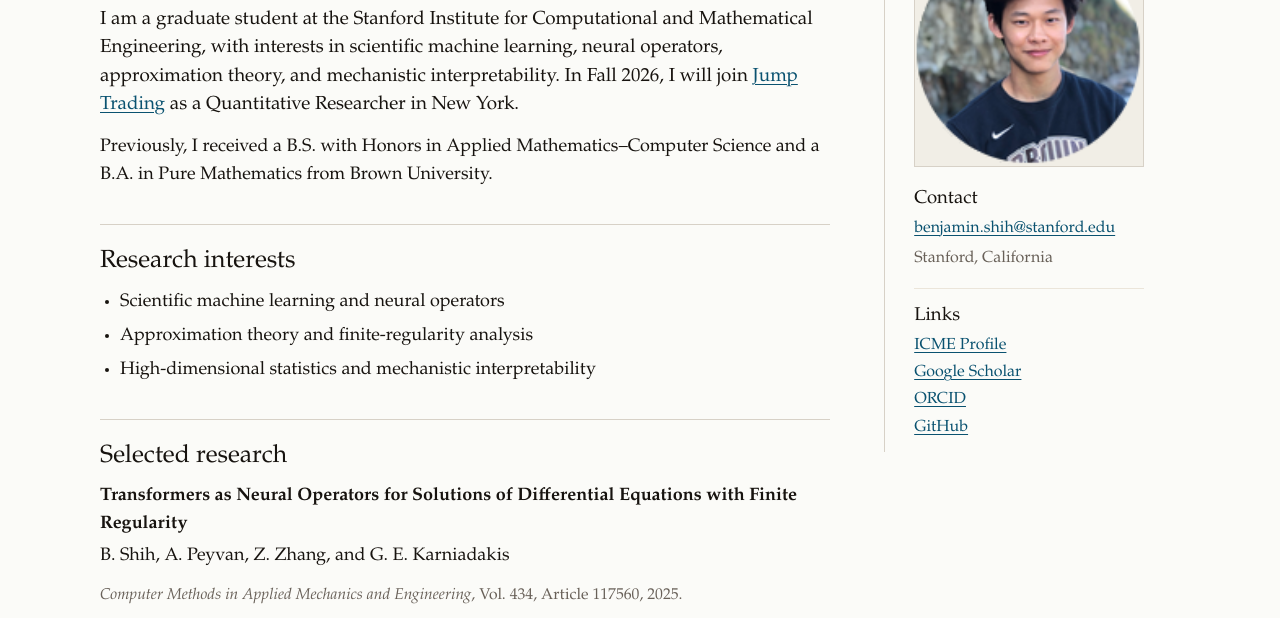
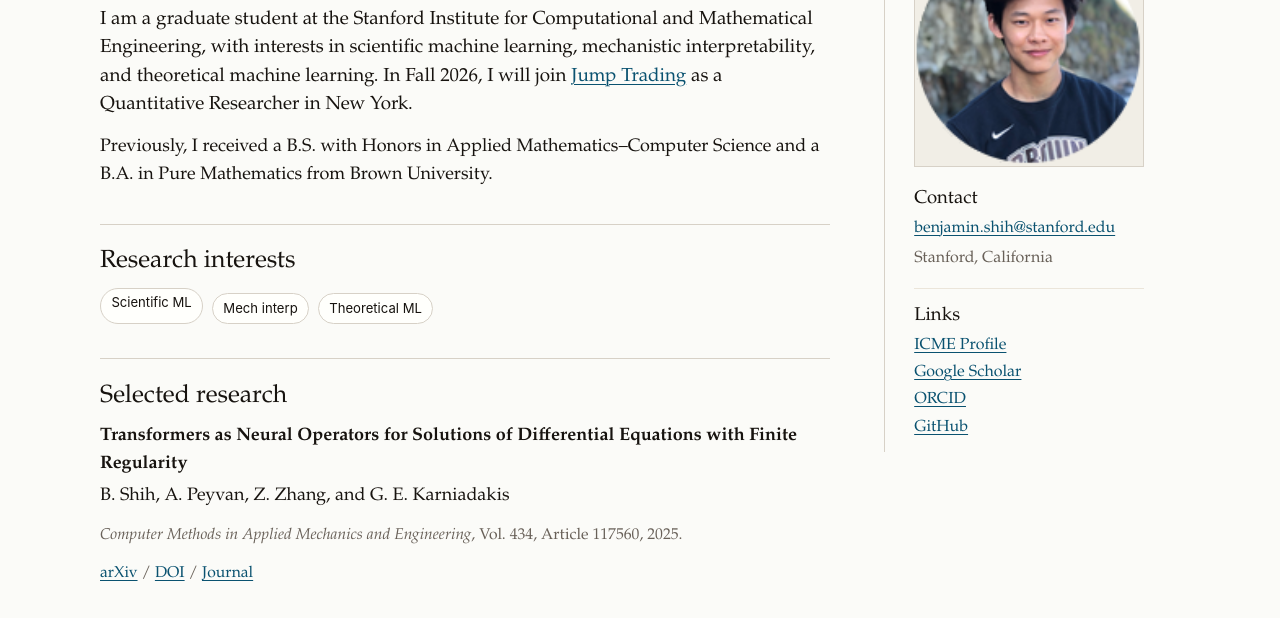
Before and after one commit to benjamin-shih/benjamin-shih.github.io, an Astro site: page / in a window 1280 px wide. Shown: the part 182-800 px from the top of the page. Built offline with nearby package versions, Linux system fonts and the light colour scheme; Astro itself is replaced by a stand-in of ours.

Commit message:
Update homepage research interest tabs

```diff
--- a/src/data/profile.ts
+++ b/src/data/profile.ts
@@ -3,14 +3,14 @@
   shortName: "Ben Shih",
   email: "benjamin.shih@stanford.edu",
   description:
-    "Benjamin Shih is a graduate student with interests in scientific machine learning, neural operators, approximation theory, and mechanistic interpretability.",
+    "Benjamin Shih is a graduate student with interests in scientific machine learning, mechanistic interpretability, and theoretical machine learning.",
   summary:
-    "I am a graduate student at the Stanford Institute for Computational and Mathematical Engineering. My interests sit at the intersection of scientific machine learning, neural operators, approximation theory, and mechanistic interpretability.",
+    "I am a graduate student at the Stanford Institute for Computational and Mathematical Engineering. My interests sit at the intersection of scientific machine learning, mechanistic interpretability, and theoretical machine learning.",
   location: "Stanford, California",
   interests: [
-    "Scientific machine learning and neural operators",
-    "Approximation theory and finite-regularity analysis",
-    "High-dimensional statistics and mechanistic interpretability",
+    "Scientific ML",
+    "Mech interp",
+    "Theoretical ML",
   ],
   links: [
     { label: "Email", href: "mailto:benjamin.shih@stanford.edu" },
--- a/src/pages/index.astro
+++ b/src/pages/index.astro
@@ -13,7 +13,7 @@
       <section class="intro">
         <h1>Benjamin Shih</h1>
         <p class="lede">
-          I am a graduate student at the Stanford Institute for Computational and Mathematical Engineering, with interests in scientific machine learning, neural operators, approximation theory, and mechanistic interpretability. In {nextRole.period}, I will join <a href={nextRole.href}>{nextRole.organization}</a> as a Quantitative Researcher in {nextRole.detail}.
+          I am a graduate student at the Stanford Institute for Computational and Mathematical Engineering, with interests in scientific machine learning, mechanistic interpretability, and theoretical machine learning. In {nextRole.period}, I will join <a href={nextRole.href}>{nextRole.organization}</a> as a Quantitative Researcher in {nextRole.detail}.
         </p>
         <p>
           Previously, I received a B.S. with Honors in Applied Mathematics–Computer Science and a B.A. in Pure Mathematics from Brown University.
@@ -22,7 +22,7 @@
 
       <section>
         <h2>Research interests</h2>
-        <ul class="compact-list">
+        <ul class="interest-tabs" aria-label="Research interests">
           {profile.interests.map((interest) => <li>{interest}</li>)}
         </ul>
       </section>
--- a/src/pages/research.astro
+++ b/src/pages/research.astro
@@ -7,7 +7,7 @@
   <header class="page-heading">
     <h1>Research</h1>
     <p>
-      I am interested in scientific and theoretical machine learning, neural operators, approximation theory, mechanistic interpretability, and applications to complex dynamical systems.
+      I am interested in scientific and theoretical machine learning, mechanistic interpretability, neural operators, and applications to complex dynamical systems.
     </p>
   </header>
 
--- a/src/styles/global.css
+++ b/src/styles/global.css
@@ -245,8 +245,22 @@
   margin-bottom: 0.45rem;
 }
 
-.compact-list {
-  columns: 1;
+.interest-tabs {
+  display: flex;
+  flex-wrap: wrap;
+  gap: 0.55rem;
+  padding-left: 0;
+  list-style: none;
+}
+
+.interest-tabs li {
+  padding: 0.22rem 0.65rem 0.28rem;
+  border: 1px solid var(--rule);
+  border-radius: 999px;
+  background: var(--surface);
+  color: var(--text);
+  font-family: var(--sans);
+  font-size: 0.82rem;
 }
 
 .plain-link-list {
```
Also changed, not shown: docs/site-schematic.svg, public/og.svg.
